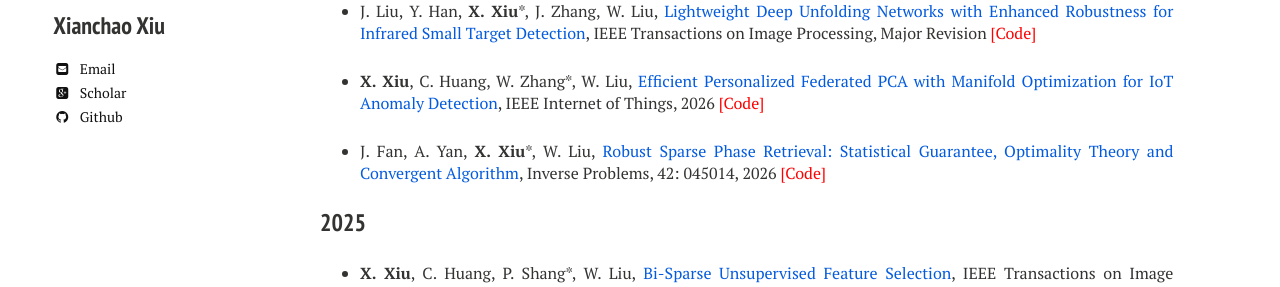
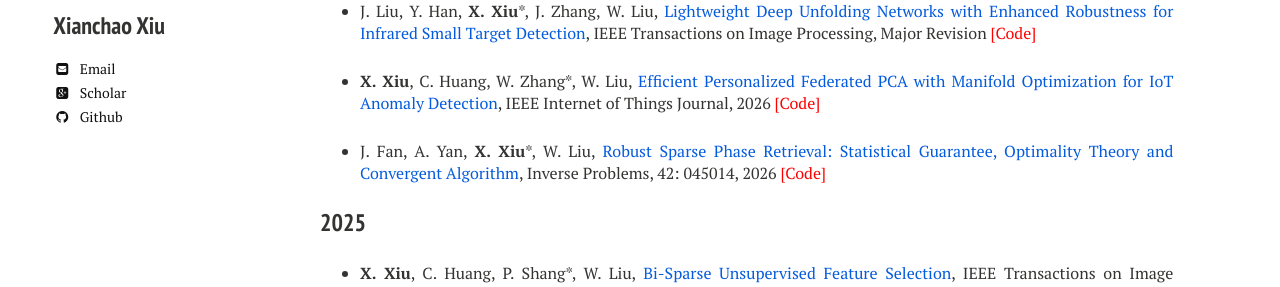
Before and after one commit to xianchaoxiu/xianchaoxiu.github.io, a Jekyll site: the page built from publications/index.md, in a window 1280 px wide. Shown: the part 224-511 px from the top of the page. Built offline with Jekyll 4.4.1, drawn with Linux system fonts in a browser that asks for light colours; nearby versions of some CDN libraries.

Commit message:
Update index.md

```diff
--- a/publications/index.md
+++ b/publications/index.md
@@ -14,7 +14,7 @@ share: false
 
 * J. Liu, Y. Han, <b>X. Xiu</b>*, J. Zhang, W. Liu, <a href="https://arxiv.org/abs/2509.08205" class="textlink" target="_blank">Lightweight Deep Unfolding Networks with Enhanced Robustness for Infrared Small Target Detection</a>, IEEE Transactions on Image Processing, Major Revision <a href="https://github.com/xianchaoxiu/L-RPCANet" class="textlink" target="_blank" style="color: red;">[Code]</a>
 
-* <b>X. Xiu</b>, C. Huang, W. Zhang*, W. Liu, <a href="https://arxiv.org/abs/2602.12622" class="textlink" target="_blank">Efficient Personalized Federated PCA with Manifold Optimization for IoT Anomaly Detection</a>, IEEE Internet of Things, 2026 <a href="https://github.com/xianchaoxiu/FedEP" class="textlink" target="_blank" style="color: red;">[Code]</a>
+* <b>X. Xiu</b>, C. Huang, W. Zhang*, W. Liu, <a href="https://arxiv.org/abs/2602.12622" class="textlink" target="_blank">Efficient Personalized Federated PCA with Manifold Optimization for IoT Anomaly Detection</a>, IEEE Internet of Things Journal, 2026 <a href="https://github.com/xianchaoxiu/FedEP" class="textlink" target="_blank" style="color: red;">[Code]</a>
 
 * J. Fan, A. Yan, <b>X. Xiu</b>*, W. Liu,  <a href="https://doi.org/10.1088/1361-6420/ae5e02" class="textlink" target="_blank">Robust Sparse Phase Retrieval: Statistical Guarantee, Optimality Theory and Convergent Algorithm</a>, Inverse Problems, 42: 045014, 2026 <a href="https://github.com/xianchaoxiu/HPR" class="textlink" target="_blank" style="color: red;">[Code]</a>
 
```
